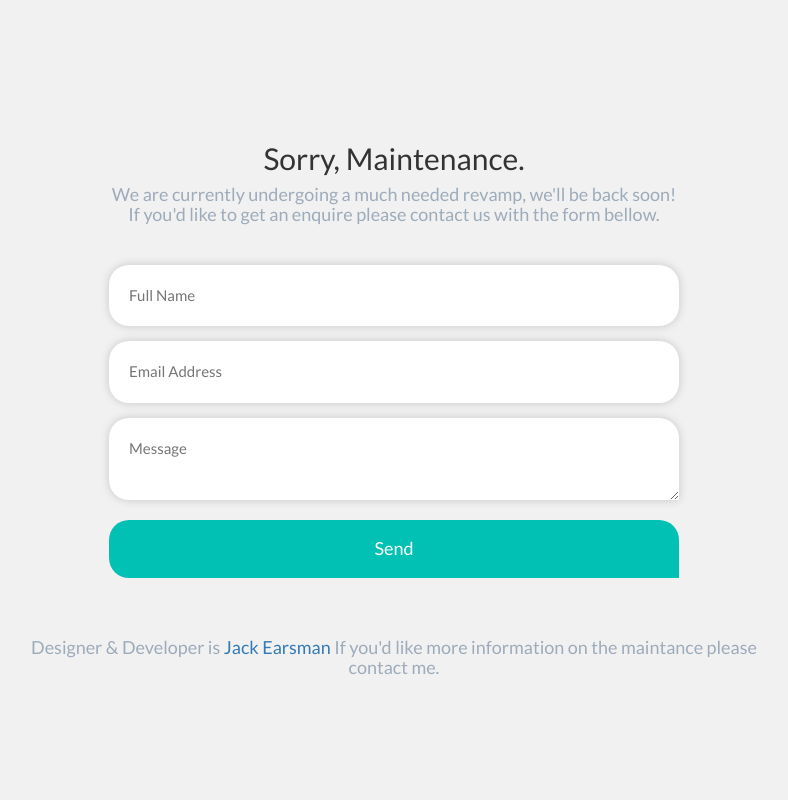
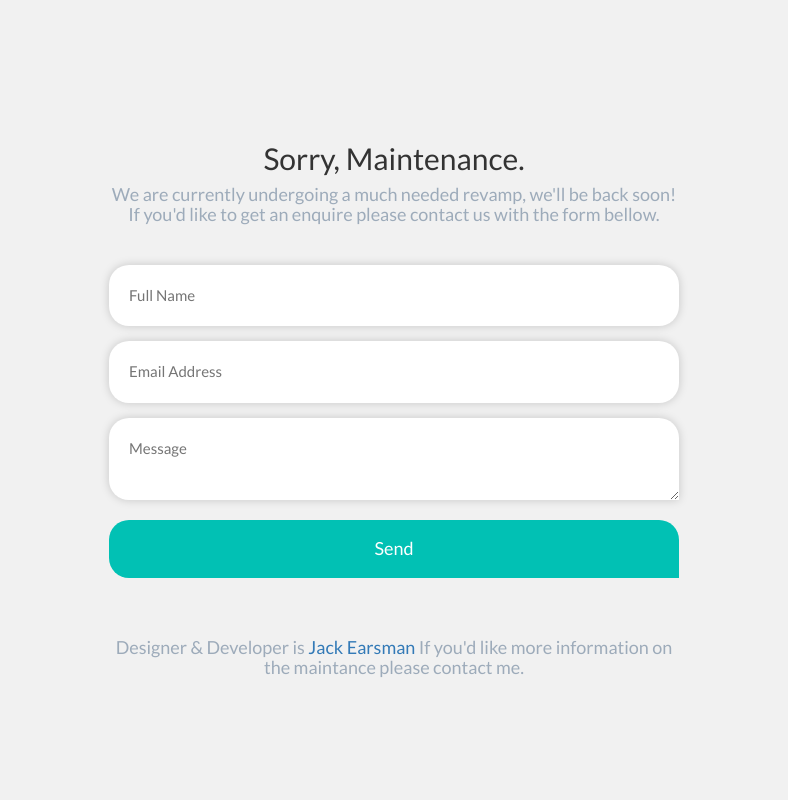
Before and after one commit to RichardEarsman/pr3stigetinting, a PHP site: page /index.html in a window 1280 px wide. Shown: the whole page, without its empty margins (246-1034 px from the left). Run offline with PHP 8.4, Linux system fonts and the light colour scheme; some libraries are stand-ins or nearby versions.

Commit message:
Typography fix

```diff
--- a/css/main.css
+++ b/css/main.css
@@ -1,3 +1,9 @@
+/* Coded by Jack Earsman */
+/*
+/* Website: http://jackearsman.com */
+/*
+/* Copyright 2016 JackEarsman.com */
+
 html,
 body {
 	width: 100%;
@@ -33,7 +39,7 @@ body {
 }
 
 .h4-h-1 {
-	width: 65%;
+	width: 50%;
 	margin: 0 auto;
 	color: #9DABBA;
 }
@@ -130,3 +136,10 @@ textarea {
 	border-bottom-right-radius: 0px;
 	transition: all 0.5s ease-in-out;
 }
+/* Submit Button */
+
+/* Coded by Jack Earsman */
+/*
+/* Website: http://jackearsman.com */
+/*
+/* Copyright 2016 JackEarsman.com */
```
